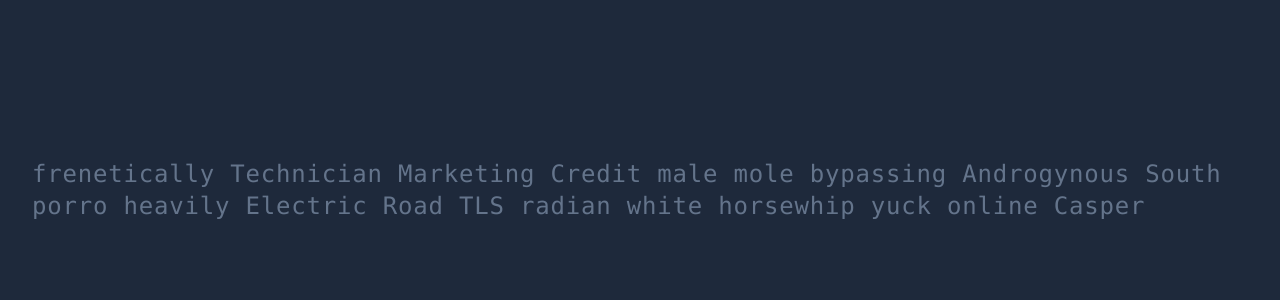
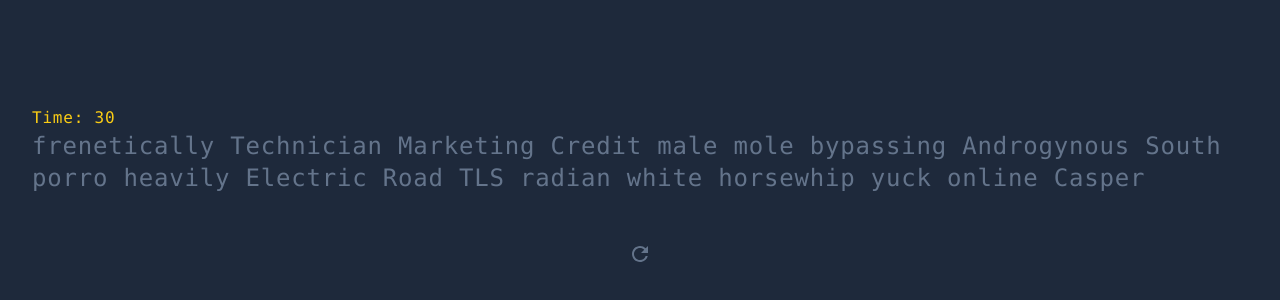
Before and after one commit to tanerijun/speed-type-react, a React (Vite) app: page / in a window 1280 px wide. Shown: the part 210-510 px from the top of the page. Built offline with nearby package versions, Linux system fonts and the light colour scheme.

Commit message:
Finish basic look of app

```diff
--- a/src/App.tsx
+++ b/src/App.tsx
@@ -1,7 +1,18 @@
+import { faker } from "@faker-js/faker";
+import Reset from "./components/Reset";
+import Timer from "./components/Timer";
 import Words from "./components/Words";
 
+const words = faker.random.words(20);
+
 function App() {
-  return <Words />;
+  return (
+    <>
+      <Timer timeLeft={30} />
+      <Words words={words} />
+      <Reset onRestart={() => {}} className={"mx-auto mt-10 text-slate-500"} />
+    </>
+  );
 }
 
 export default App;
--- /dev/null
+++ b/src/components/Reset.tsx
@@ -0,0 +1,27 @@
+import { useRef } from "react";
+import { MdRefresh } from "react-icons/md";
+
+export default function Reset({
+  onRestart: handleRestart,
+  className = "",
+}: {
+  onRestart: () => void;
+  className?: string;
+}) {
+  const btnRef = useRef<HTMLButtonElement>(null);
+
+  const handleClick = () => {
+    btnRef.current?.blur();
+    handleRestart();
+  };
+
+  return (
+    <button
+      ref={btnRef}
+      onClick={handleClick}
+      className={`block rounded px-8 py-2 hover:bg-slate-700/50 ${className}`}
+    >
+      <MdRefresh className="w-6 h-6" />
+    </button>
+  );
+}
--- /dev/null
+++ b/src/components/Timer.tsx
@@ -0,0 +1,3 @@
+export default function Timer({ timeLeft }: { timeLeft: number }) {
+  return <span className="text-primary-400 font-medium">Time: {timeLeft}</span>;
+}
--- a/src/components/Words.tsx
+++ b/src/components/Words.tsx
@@ -1,9 +1,3 @@
-import { faker } from "@faker-js/faker";
-
-const words = faker.random.words(20);
-
-function Words() {
+export default function Words({ words }: { words: string }) {
   return <div className="text-slate-500 text-2xl">{words}</div>;
 }
-
-export default Words;
```
